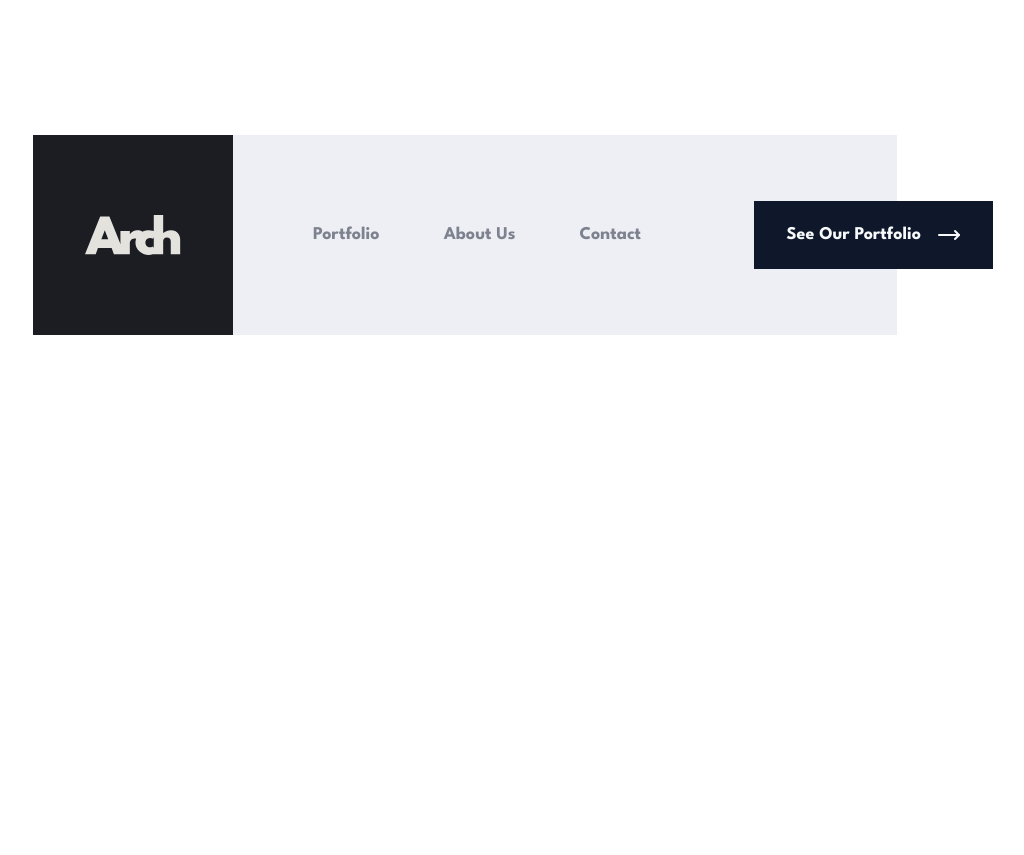
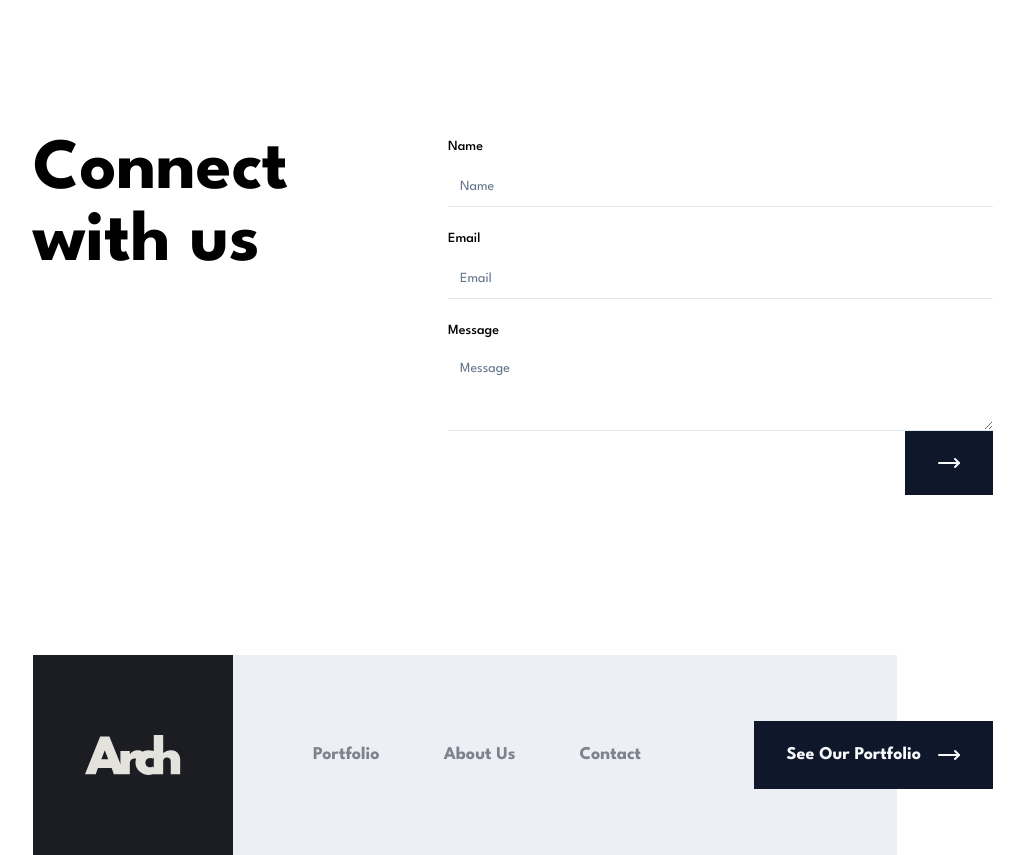
Before and after one commit to AyanorII/arch-studio, a Next.js app: page /contact in a window 1280 px wide. Shown: the part 2000-2855 px from the top of the page, without its empty margins (127-1151 px from the left). Before the commit the page ends 2335 px from the top, so only its background shows below. Built offline with nearby package versions, Linux system fonts and the light colour scheme.

Commit message:
add contact form

```diff
--- a/app/contact/page.tsx
+++ b/app/contact/page.tsx
@@ -1,10 +1,12 @@
 import { ContactDetails, ContactHero } from "@/views/contact/components";
+import { ContactForm } from "@/views/contact/components/ContactForm";
 
 const ContactPage = () => {
 	return (
 		<div>
 			<ContactHero />
 			<ContactDetails />
+			<ContactForm />
 		</div>
 	);
 };
--- /dev/null
+++ b/views/contact/components/ContactForm.tsx
@@ -0,0 +1,119 @@
+"use client";
+
+import { useForm } from "react-hook-form";
+import { toast } from "react-toastify";
+
+import { SectionHeading } from "@/components/pages/SectionHeading";
+import { Button, Container } from "@/components/ui";
+import {
+	Form,
+	FormControl,
+	FormField,
+	FormItem,
+	FormLabel,
+	FormMessage,
+} from "@/components/ui/form";
+import { Input } from "@/components/ui/input";
+import { Textarea } from "@/components/ui/textarea";
+import { zodResolver } from "@hookform/resolvers/zod";
+import { MoveRightIcon } from "lucide-react";
+
+import { ContactSchema, contactSchema } from "../schemas";
+
+export const ContactForm = () => {
+	const formMethods = useForm<ContactSchema>({
+		defaultValues: {
+			name: "",
+			email: "",
+			message: "",
+		},
+		resolver: zodResolver(contactSchema),
+	});
+
+	const {
+		control,
+		formState: { errors },
+		handleSubmit,
+		reset,
+	} = formMethods;
+
+	const onSubmit = handleSubmit(() => {
+		reset();
+		toast("Form submitted!", {
+			type: "success",
+		});
+	});
+
+	return (
+		<section className="mb-40">
+			<Container>
+				<div className="lg:grid lg:grid-cols-[0.25fr,_1fr] lg:gap-28 xl:gap-40">
+					<SectionHeading className="mb-10">Connect with us</SectionHeading>
+					<Form {...formMethods}>
+						{/* eslint-disable-next-line @typescript-eslint/no-misused-promises */}
+						<form onSubmit={onSubmit}>
+							<div className="flex flex-col gap-5">
+								<FormField
+									control={control}
+									name="name"
+									render={({ field }) => (
+										<FormItem>
+											{errors.name ? (
+												<FormMessage />
+											) : (
+												<FormLabel>Name</FormLabel>
+											)}
+											<FormControl>
+												<Input placeholder="Name" {...field} />
+											</FormControl>
+										</FormItem>
+									)}
+								/>
+								<FormField
+									control={control}
+									name="email"
+									render={({ field }) => (
+										<FormItem>
+											{errors.email ? (
+												<FormMessage />
+											) : (
+												<FormLabel>Email</FormLabel>
+											)}
+											<FormControl>
+												<Input placeholder="Email" {...field} />
+											</FormControl>
+										</FormItem>
+									)}
+								/>
+								<FormField
+									control={control}
+									name="message"
+									render={({ field }) => (
+										<FormItem>
+											{errors.message ? (
+												<FormMessage />
+											) : (
+												<FormLabel>Message</FormLabel>
+											)}
+											<FormControl>
+												<Textarea placeholder="Message" {...field} />
+											</FormControl>
+										</FormItem>
+									)}
+								/>
+							</div>
+							<Button
+								variant="default"
+								size="lg"
+								type="submit"
+								className="ml-auto block"
+							>
+								<MoveRightIcon />
+							</Button>
+						</form>
+					</Form>
+				</div>
+			</Container>
+		</section>
+	);
+};
--- /dev/null
+++ b/views/contact/schemas/index.ts
@@ -0,0 +1,12 @@
+import * as z from "zod";
+
+export const contactSchema = z.object({
+	name: z
+		.string()
+		.min(1, { message: "Name can't be blank" })
+		.max(50, { message: "Name can't be longer than 50 characters" }),
+	email: z.string().email({ message: "Invalid email address" }),
+	message: z.string().min(1, { message: "Message can't be blank" }),
+});
+
+export type ContactSchema = z.infer<typeof contactSchema>;
```
